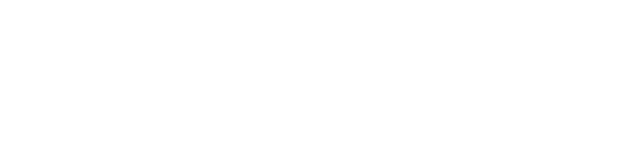
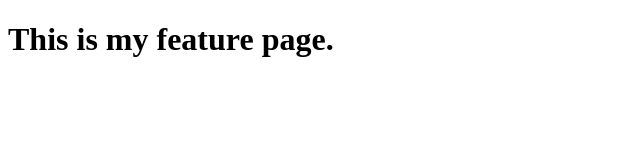
Before and after one commit to Williamd110/dawson-portfolio, a plain HTML site: page index.html in a window 1280 px wide. Shown: the whole page, without its empty margins (0-640 px from the left). Drawn offline with Linux system fonts and the light colour scheme.

Commit message:
feature branch

```diff
--- a/index.html
+++ b/index.html
@@ -6,6 +6,7 @@
     <title>Dawsons Portfolio</title>
 </head>
 <body>
+    <h1>This is my feature page.</h1>
 
 </body>
 </html>
```
